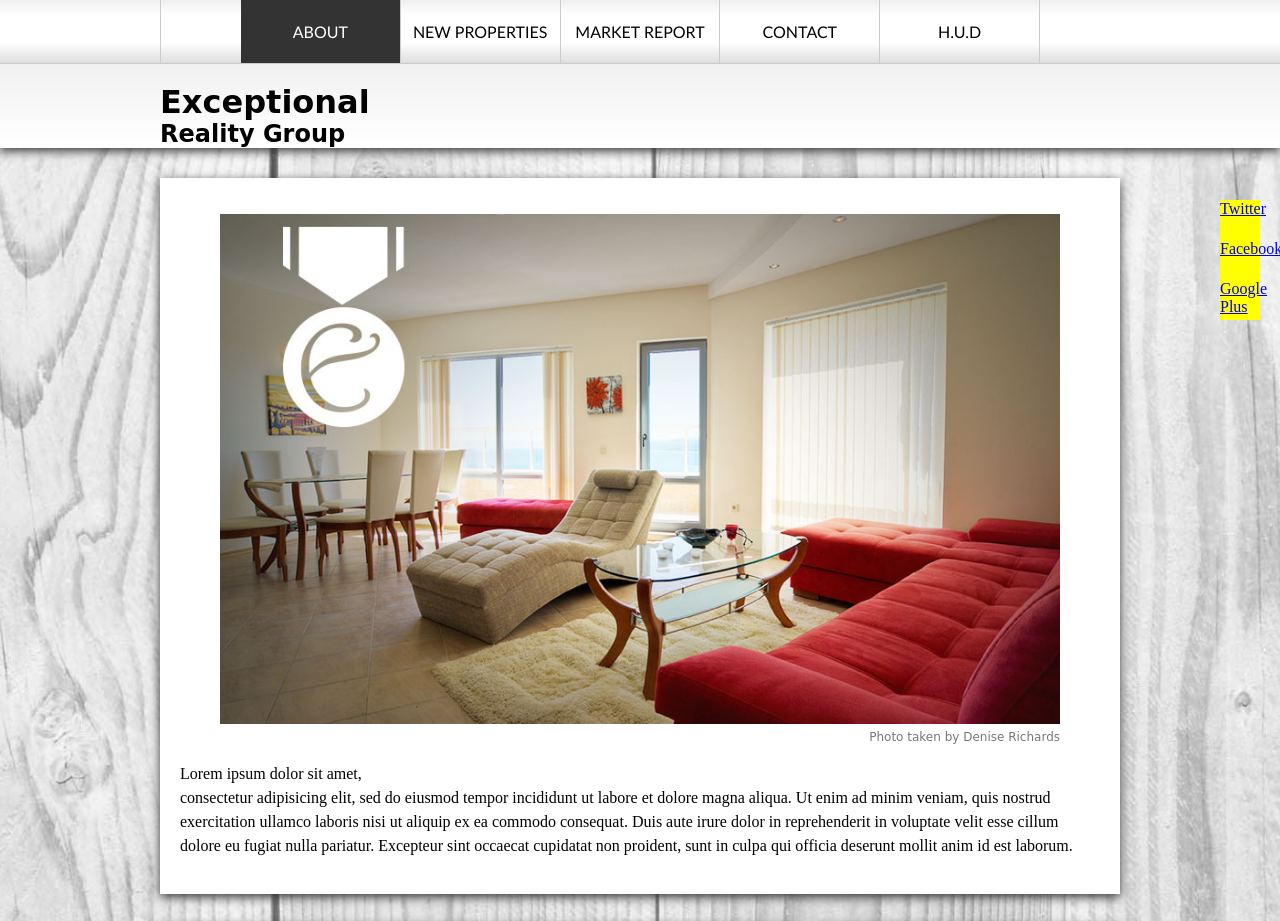
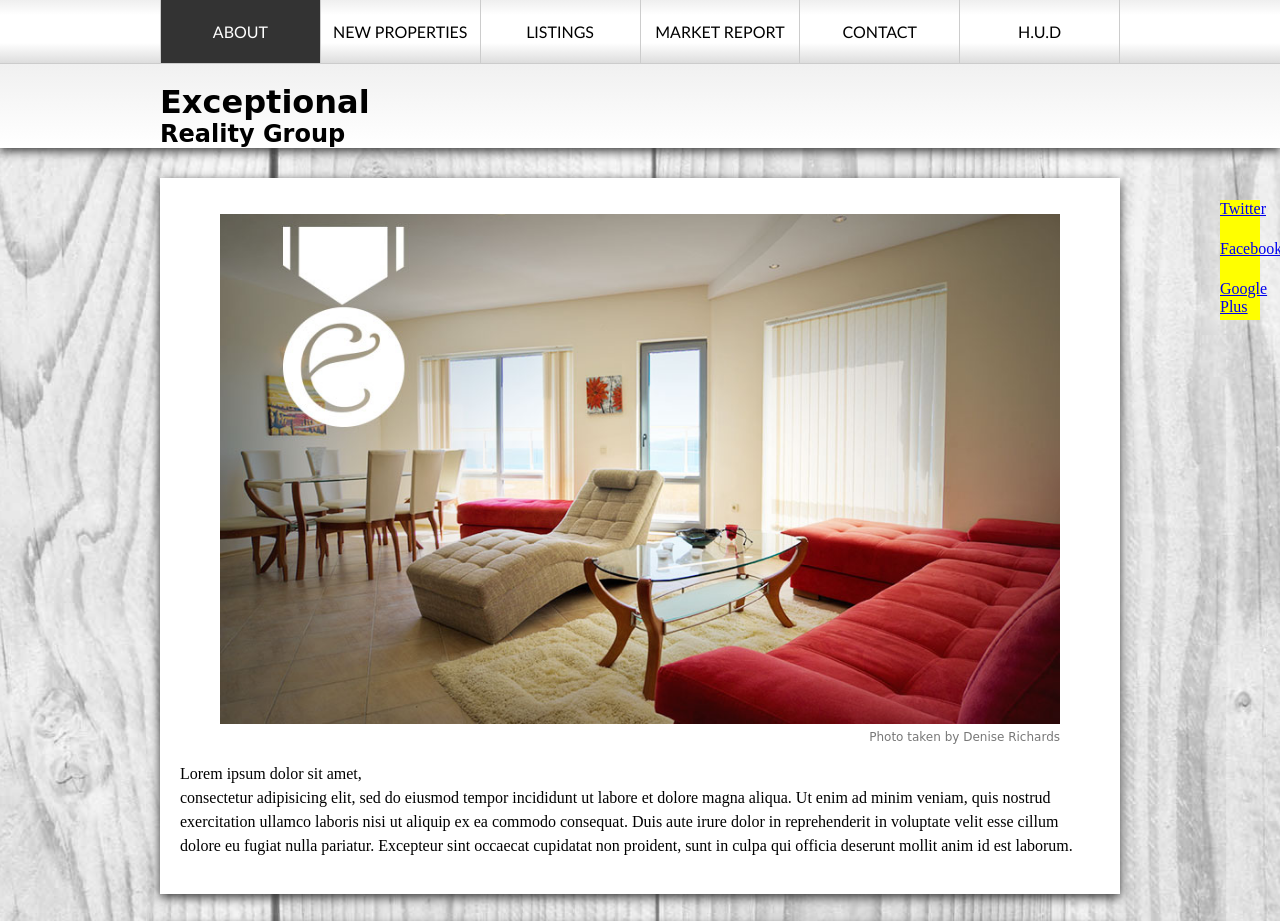
Before and after one commit to Drumitar/exceptreality, a plain HTML site: page index.html in a window 1280 px wide. Shown: the top 921 px of the page. Drawn offline with nearby package versions, Linux system fonts and the light colour scheme; a web font is replaced by a local one.

Commit message:
fixed css issues

```diff
--- a/index.html
+++ b/index.html
@@ -38,7 +38,7 @@
 
 				<div id="navbar" class="light-fade">
 					<div class="wrapper">
-						<nav><a class ="selected" href="index.html">about</a><a href="new-properties.html">New Properties</a><a href="market-report.html">Market Report</a><a href="contact.html">Contact</a><a href="http://hud.gov" target="_blank">H.U.D</a>
+						<nav><a class ="selected" href="index.html">about</a><a href="new-properties.html">New Properties</a><a href="real-estate-listings.html">Listings</a><a href="market-report.html">Market Report</a><a href="contact.html">Contact</a><a href="http://hud.gov" target="_blank">H.U.D</a>
 						</nav>
 				</div><!--.wrapper-->
 			</div><!--navbar-->
```
